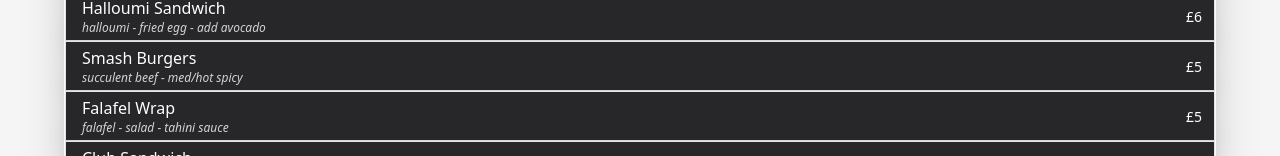
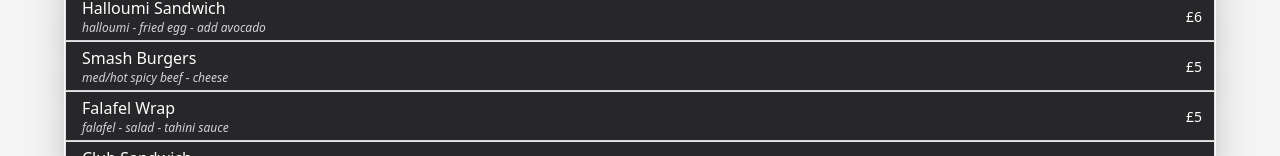
Before and after one commit to ArifAlee/cafetwentysix, a React (Vite) app: page / in a window 1280 px wide. Shown: the part 644-800 px from the top of the page. Built offline with nearby package versions, Linux system fonts and the light colour scheme.

Commit message:
Update MenuItems.jsx

```diff
--- a/src/components/MenuItems.jsx
+++ b/src/components/MenuItems.jsx
@@ -23,7 +23,7 @@ const sandwichesArr = [
   {
     key: uuid(),
     name: "Smash Burgers",
-    filling: "succulent beef - med/hot spicy ",
+    filling: "med/hot spicy beef - cheese  ",
     price: 5,
   },
   {
```
